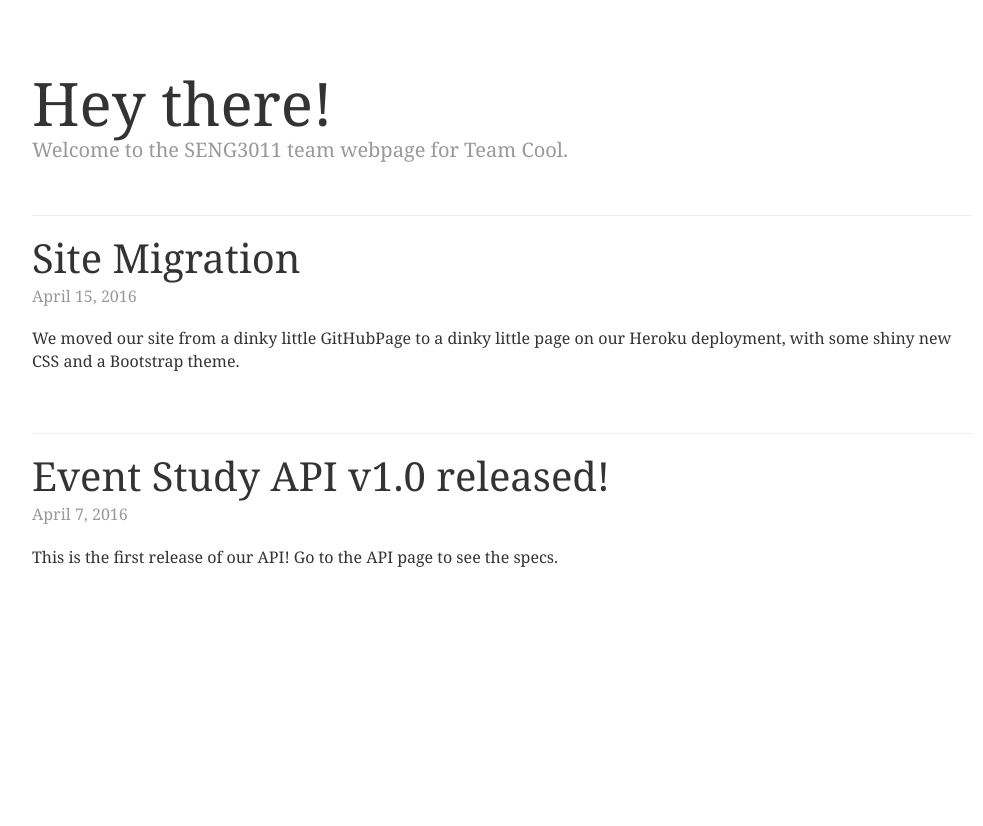
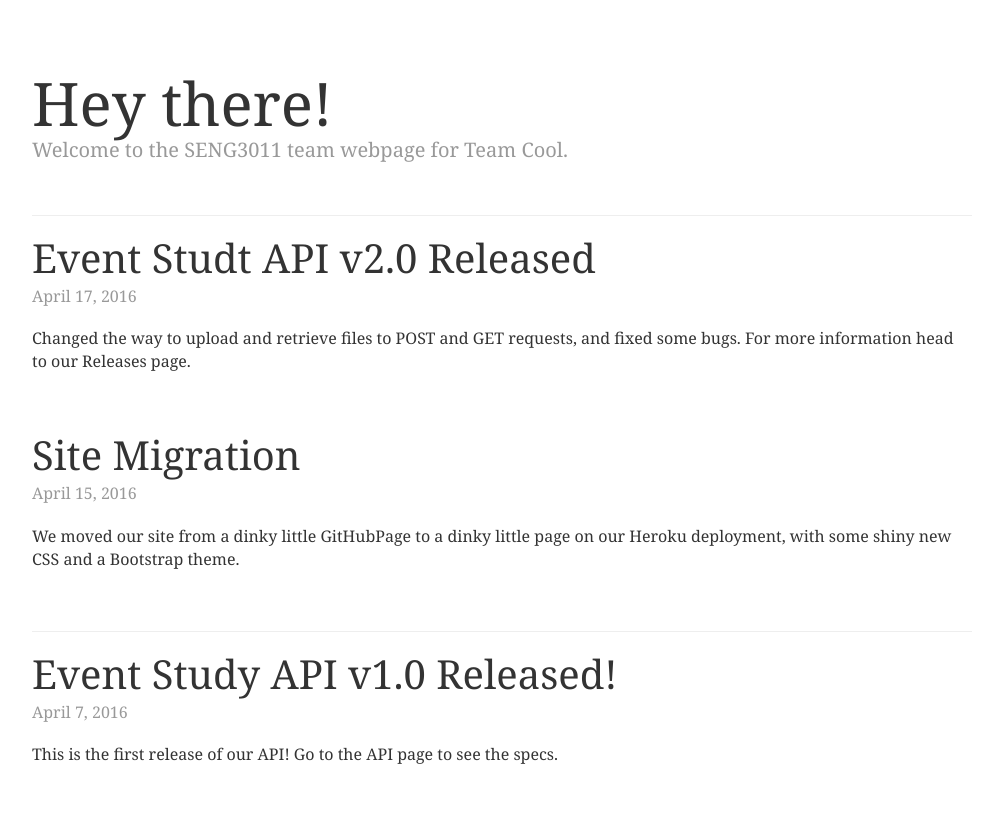
Before and after one commit to henry-alakazhang/seng3011, a Django app: page / in a window 1280 px wide. Shown: the part 51-877 px from the top of the page, without its empty margins (138-1121 px from the left). Before the commit the page ends 618 px from the top, so only its background shows below. Run offline with Django 3.2, Linux system fonts and the light colour scheme; some libraries are stand-ins or nearby versions.

Commit message:
Added blog post on home page for API2.0 release

```diff
--- a/home/templates/home/home.html
+++ b/home/templates/home/home.html
@@ -9,13 +9,18 @@
   </div>
   <hr>
   <div class="blog-post">
+    <h2 class="blog-post-title">Event Studt API v2.0 Released</h2>
+    <p class="blog-post-meta">April 17, 2016</p>
+    <p>Changed the way to upload and retrieve files to POST and GET requests, and fixed some bugs. For more information head to our Releases page.</p>
+  </div>
+  <div class="blog-post">
     <h2 class="blog-post-title">Site Migration</h2>
     <p class="blog-post-meta">April 15, 2016</p>
     <p>We moved our site from a dinky little GitHubPage to a dinky little page on our Heroku deployment, with some shiny new CSS and a Bootstrap theme.</p>
   </div>
   <hr>
   <div class="blog-post">
-    <h2 class="blog-post-title">Event Study API v1.0 released!</h2>
+    <h2 class="blog-post-title">Event Study API v1.0 Released!</h2>
     <p class="blog-post-meta">April 7, 2016</p>
     <p>This is the first release of our API! Go to the API page to see the specs.</p>
   </div>
```
